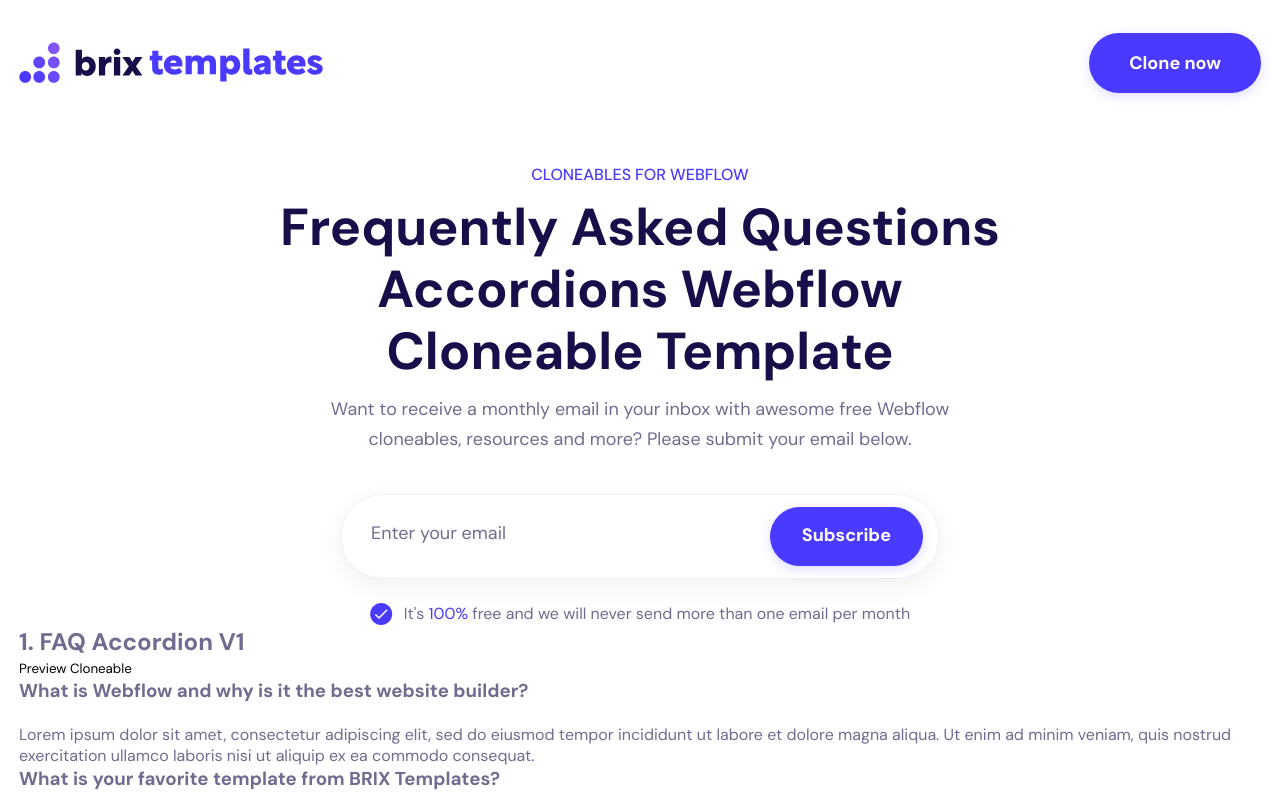
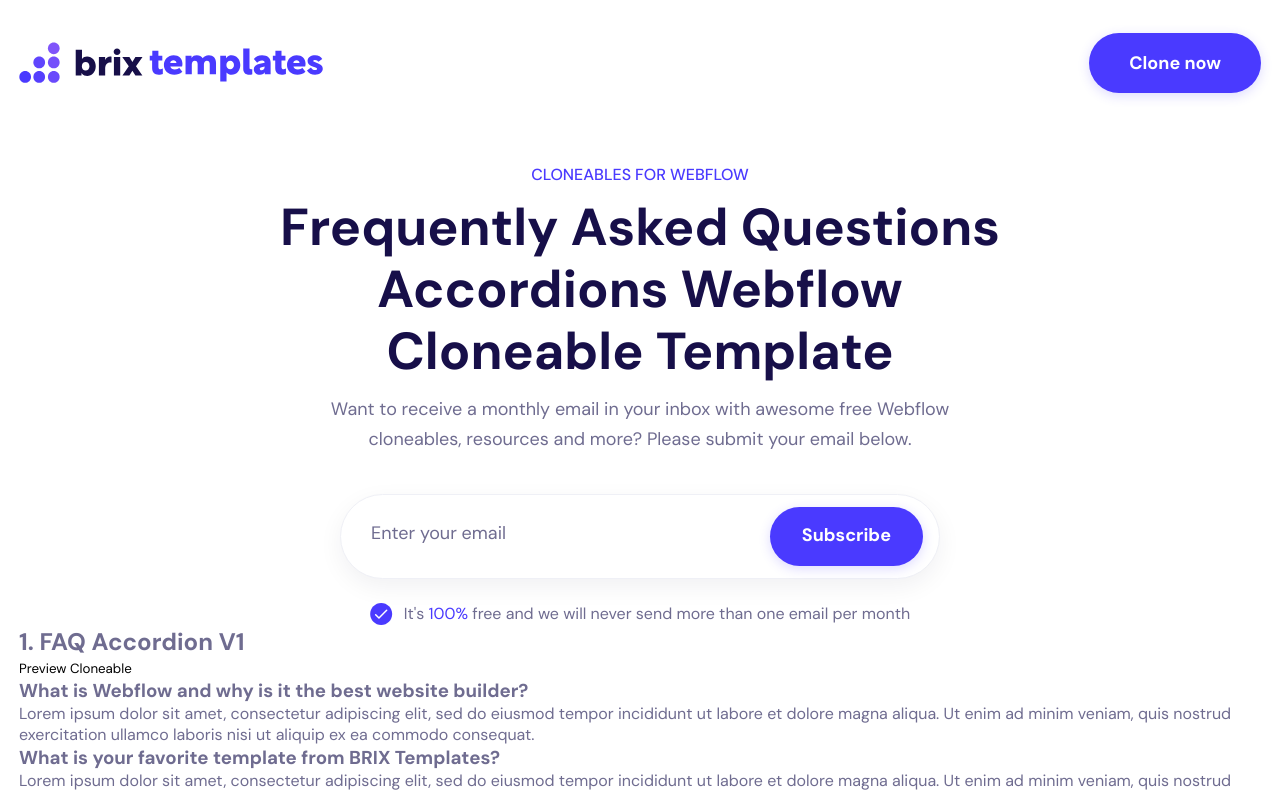
Before and after one commit to KayloPortal/Three-Faq-Accordions, a React (Vite) app: page / in a window 1280 px wide. Shown: the top 793 px of the page. Built offline with nearby package versions, Linux system fonts and the light colour scheme.

Commit message:
updated/ Accordion global component

```diff
--- a/src/components/globals/Accordion/Accordion.css
+++ b/src/components/globals/Accordion/Accordion.css
@@ -0,0 +1,6 @@
+.accordion-headings {
+  display: flex;
+  align-items: center;
+  justify-content: space-between;
+  gap: .25rem;
+}
--- a/src/components/globals/Accordion/Accordion.jsx
+++ b/src/components/globals/Accordion/Accordion.jsx
@@ -1,11 +1,12 @@
+/* eslint-disable react/prop-types */
 import "./Accordion.css"
 
-function accordion({children}) {
+function Accordion({children, isSelected, selectionHandler, accordionId}) {
   return (
-    <article>
+    <article onClick={() => selectionHandler(accordionId)} className={`accordion | ${isSelected? "accordion--selected" : ""}`}>
       {children}
     </article>
   )
 }
 
-export default accordion
+export default Accordion
```
